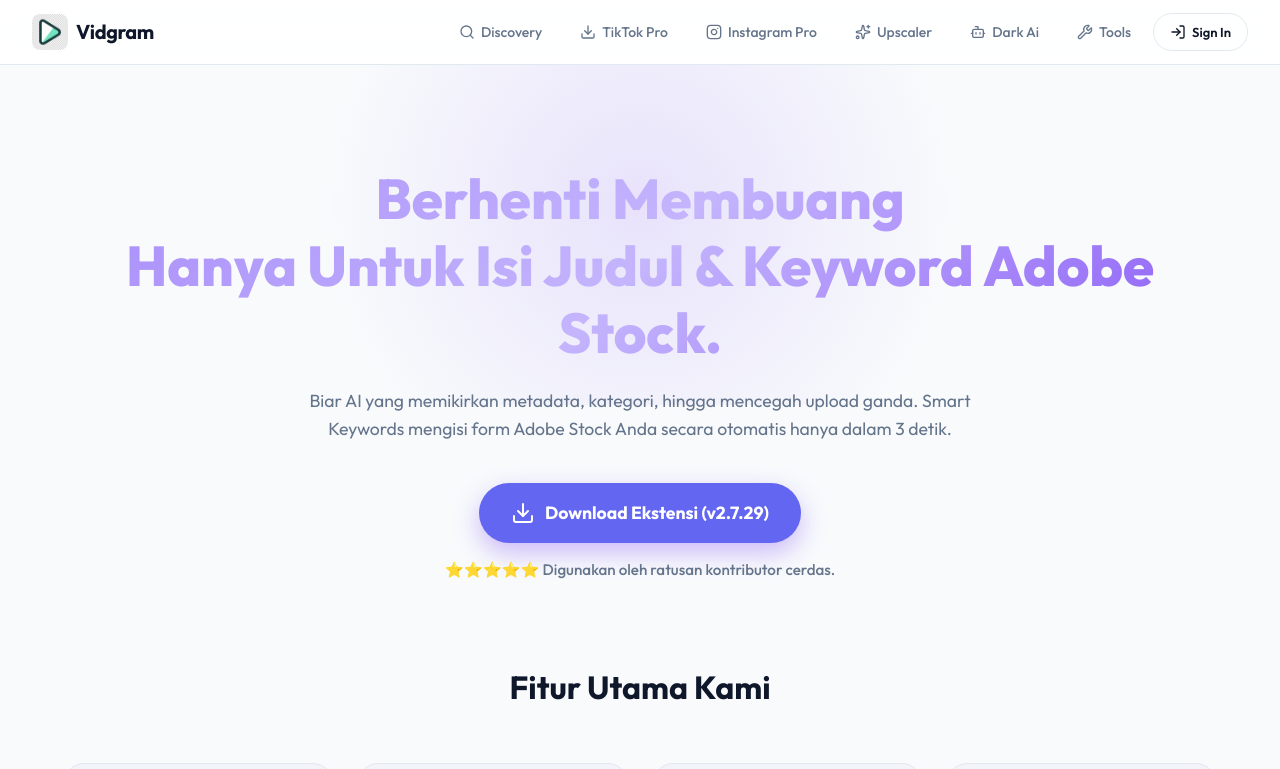
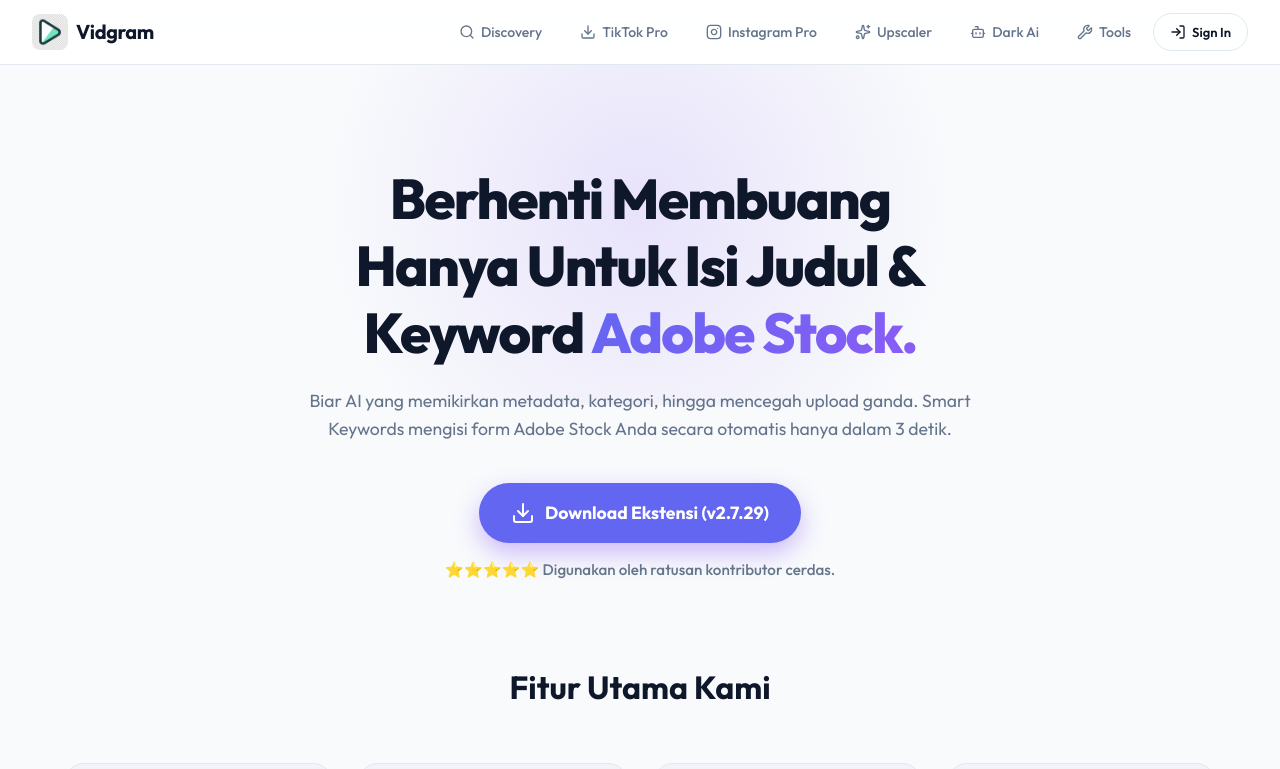
Before and after one commit to aronisme/vidgram, a Next.js app: page /tools/smart-keywords in a window 1280 px wide. Shown: the top 769 px of the page. Built offline with nearby package versions, Linux system fonts and the light colour scheme; no server answers; the database is empty.

Commit message:
style: apply gradient text to adobe stock in headline

```diff
--- a/src/app/tools/smart-keywords/page.tsx
+++ b/src/app/tools/smart-keywords/page.tsx
@@ -55,8 +55,15 @@ export default function SmartKeywordsPage() {
       <section style={{ position: 'relative', overflow: 'hidden', paddingTop: '100px', paddingBottom: '80px', textAlign: 'center' }}>
         <div style={{ position: 'absolute', top: '-10%', left: '50%', transform: 'translateX(-50%)', width: '800px', height: '400px', background: 'radial-gradient(circle, rgba(139,92,246,0.15) 0%, rgba(0,0,0,0) 70%)', zIndex: -1 }}></div>
         <div className="container">
-          <h1 style={{ fontSize: 'clamp(2rem, 5vw, 3.5rem)', fontWeight: 800, marginBottom: '20px', lineHeight: 1.2, background: 'linear-gradient(135deg, #a78bfa, #c4b5fd, #8b5cf6)', WebkitBackgroundClip: 'text', WebkitTextFillColor: 'transparent' }}>
-            Berhenti Membuang<br />Hanya Untuk Isi Judul & Keyword Adobe Stock.
+          <h1 style={{ fontSize: 'clamp(2rem, 5vw, 3.5rem)', fontWeight: 800, marginBottom: '20px', lineHeight: 1.2, letterSpacing: '-0.03em', maxWidth: '700px', margin: '0 auto 20px' }}>
+            Berhenti Membuang<br />Hanya Untuk Isi Judul & Keyword{' '}
+            <span style={{
+              background: 'linear-gradient(135deg, #6366f1, #8b5cf6)',
+              WebkitBackgroundClip: 'text',
+              WebkitTextFillColor: 'transparent',
+              backgroundClip: 'text',
+              color: 'transparent',
+            }}>Adobe Stock.</span>
           </h1>
           <p style={{ fontSize: '1.1rem', color: 'var(--text-secondary)', maxWidth: '700px', margin: '0 auto 40px', lineHeight: 1.6 }}>
             Biar AI yang memikirkan metadata, kategori, hingga mencegah upload ganda. Smart Keywords mengisi form Adobe Stock Anda secara otomatis hanya dalam 3 detik.
```
